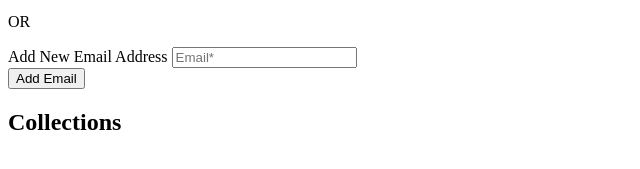
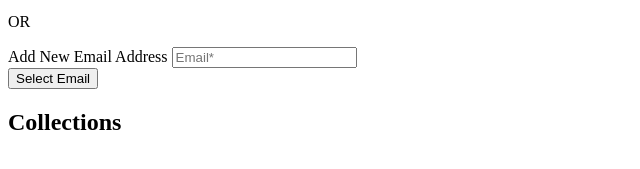
Before and after one commit to Femi-PPR/js-array, a plain HTML site: page index.html in a window 1280 px wide. Shown: the part 143-312 px from the top of the page, 0-640 px from the left. Drawn offline with Linux system fonts and the light colour scheme.

Commit message:
changed word selection

```diff
--- a/index.html
+++ b/index.html
@@ -34,7 +34,7 @@
                             <input type="email" name="new-email" id="" class="p-2" placeholder="Email*">
                         </label>
                     </div>
-                    <button type="button" class="p-2 mt-4 bg-palette-1 rounded-sm">Add Email</button>
+                    <button type="button" class="p-2 mt-4 bg-palette-1 rounded-sm">Select Email</button>
                 </form>
 
             </div>
```
